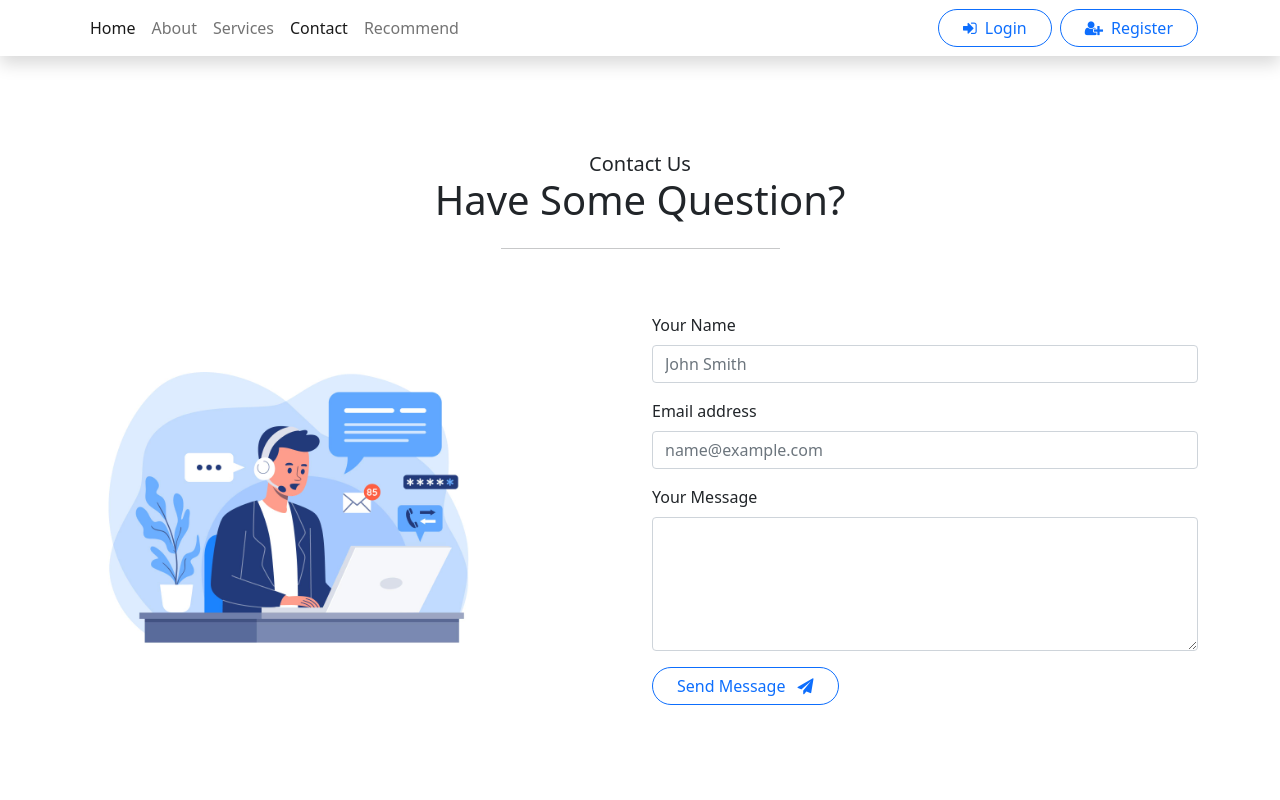
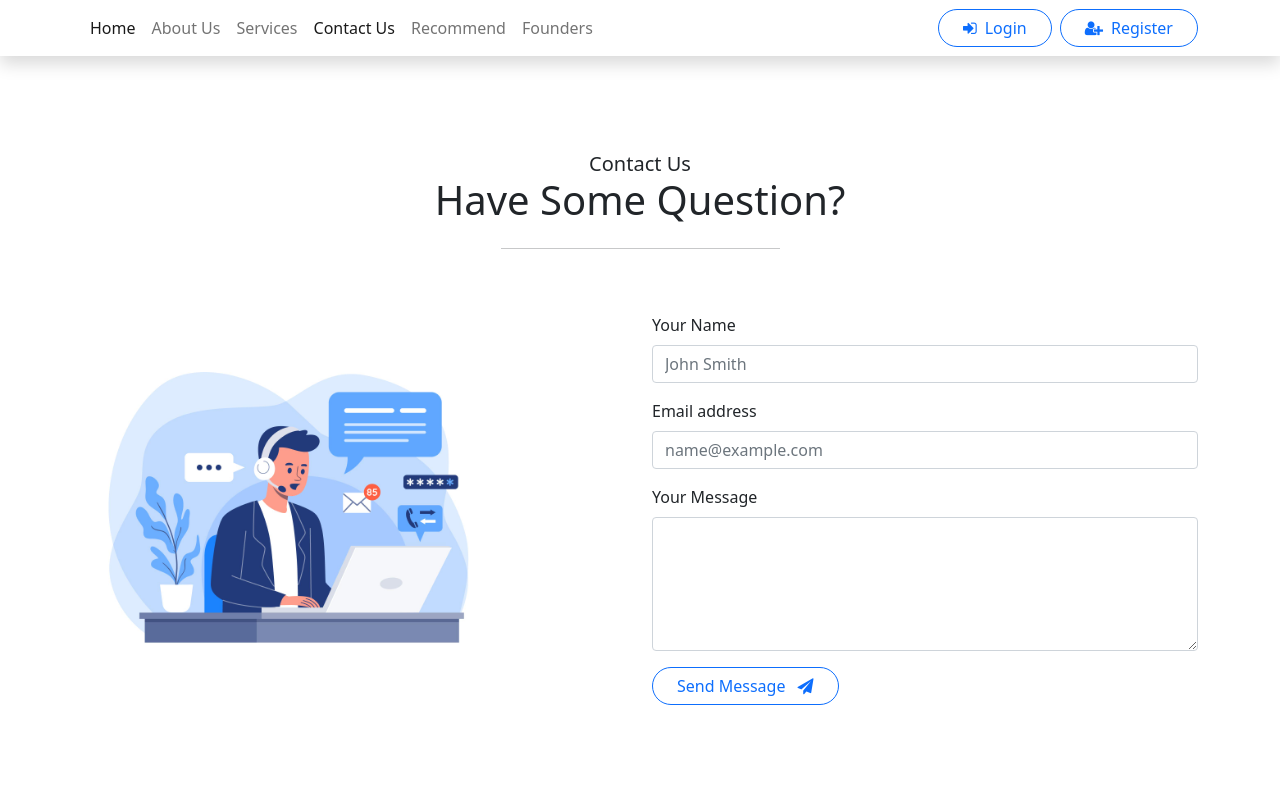
Before and after one commit to Perumallpardhiv/webd-project, a React (Create React App) app in the folder mernweb/: page /contact in a window 1280 px wide. Shown: the top 800 px of the page. Built offline with nearby package versions, Linux system fonts and the light colour scheme; no server answers.

Commit message:
Update Navbar.jsx

```diff
--- a/mernweb/src/components/Navbar.jsx
+++ b/mernweb/src/components/Navbar.jsx
@@ -20,16 +20,19 @@
           <NavLink className="nav-link active" aria-current="page" to="/">Home</NavLink>
         </li>
         <li className="nav-item">
-          <NavLink className="nav-link" to="/about">About</NavLink>
+          <NavLink className="nav-link" to="/about">About Us</NavLink>
         </li>
         <li className="nav-item">
           <NavLink className="nav-link" to="/service">Services</NavLink>
         </li>
         <li className="nav-item">
-          <NavLink className="nav-link" to="/contact">Contact</NavLink>
+          <NavLink className="nav-link" to="/contact">Contact Us</NavLink>
         </li>
         <li className="nav-item">
           <NavLink className="nav-link" to="/Recommend">Recommend</NavLink>
+        </li>
+        <li>
+          <NavLink className="nav-link" to="/Testimonials">Founders</NavLink>
         </li>
       </ul>
 
```
